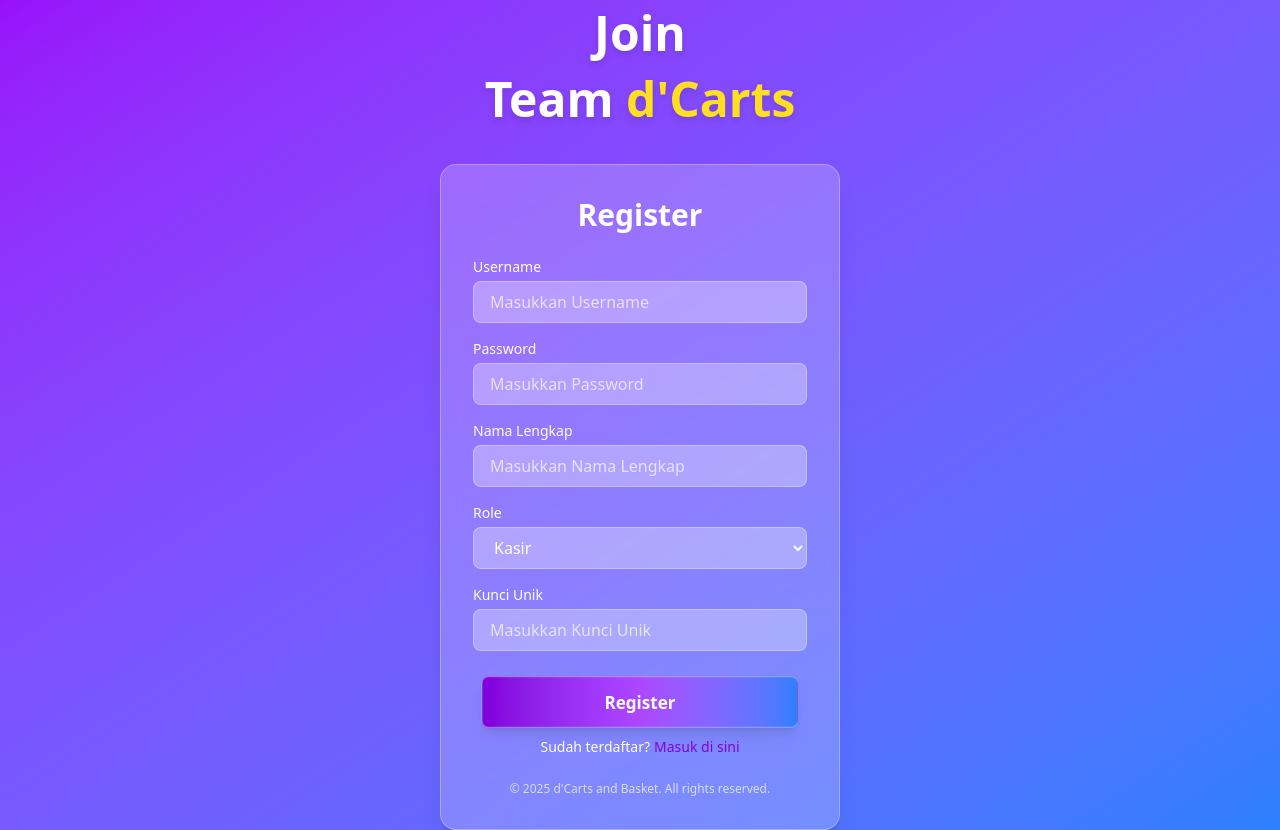
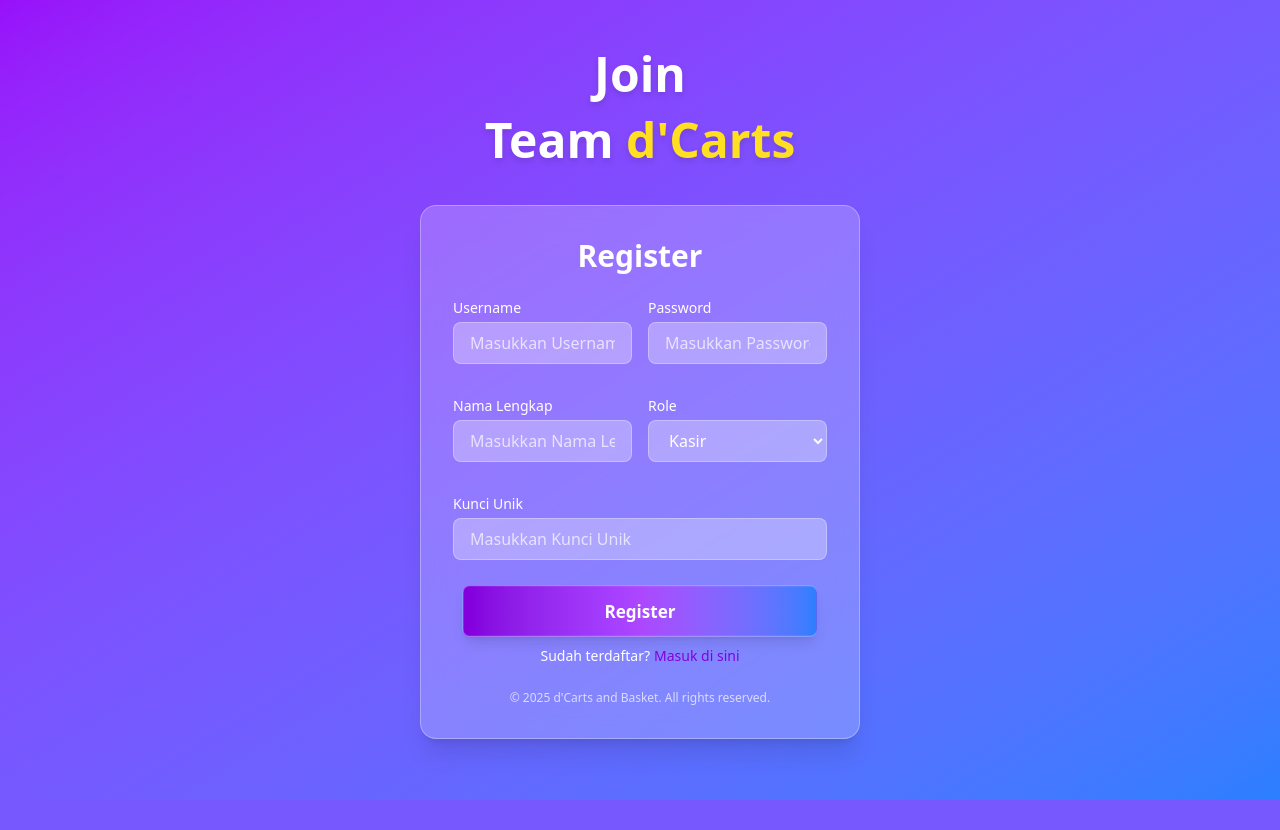
Before and after one commit to DuloeW/point-of-selles-sederhana, a PHP site: page /pages/register-view.php in a window 1280 px wide. After the commit the page ends 800 px from the top, so only its background shows below. Run offline with PHP 8.4, Linux system fonts and the light colour scheme; style sheets or scripts are compiled from the project's sources.

Commit message:
ui register and required field

```diff
--- a/pages/login-view.php
+++ b/pages/login-view.php
@@ -26,14 +26,14 @@
         <!-- Username -->
         <div class="mb-4">
           <label class="block text-sm text-white mb-1">Username</label>
-          <input type="text" name="username" placeholder="Masukkan Username"
+          <input type="text" name="username" placeholder="Masukkan Username" required
             class="w-full px-4 py-2 rounded-lg bg-white/30 text-white placeholder-white/70 border border-white/30 focus:outline-none focus:ring-2 focus:ring-blue-200" />
         </div>
 
         <!-- Password -->
         <div class="mb-6">
           <label class="block text-sm text-white mb-1">Password</label>
-          <input type="password" name="password" placeholder="Masukkan Password"
+          <input type="password" name="password" placeholder="Masukkan Password" required
             class="w-full px-4 py-2 rounded-lg bg-white/30 text-white placeholder-white/70 border border-white/30 focus:outline-none focus:ring-2 focus:ring-blue-200" />
 
           <!-- PHP Notifikasi -->
--- a/pages/register-view.php
+++ b/pages/register-view.php
@@ -1,15 +1,16 @@
 <!DOCTYPE html>
 <html lang="en">
+
 <head>
   <meta charset="UTF-8" />
-  <meta name="viewport" content="width=device-width, initial-scale=1.0"/>
+  <meta name="viewport" content="width=device-width, initial-scale=1.0" />
   <title>Register Page</title>
+  <link rel="icon" type="image/png" href="../assets/d-logo.png">
   <link rel="stylesheet" href="../assets/output.css">
 </head>
+
 <body class="min-h-screen flex items-center justify-center bg-gradient-to-br from-purple-600 to-blue-500">
-
-
-  <div class="w-full max-w-md px-6 relative z-10">
+  <div class="w-full max-w-md px-6 lg:px-1 pb-5 relative z-10">
     <!-- Welcome Text -->
     <div class="text-center mb-8">
       <h1 class="text-white text-5xl font-extrabold leading-snug drop-shadow-md">
@@ -23,31 +24,32 @@
       <h2 class="text-3xl font-bold text-white text-center mb-6">Register</h2>
 
       <form action="../handler/register_handler.php" method="POST">
+        <div class="grid grid-cols-1 lg:grid-cols-2 gap-4">
           <!-- Username -->
           <div class="mb-4">
             <label class="block text-sm text-white mb-1">Username</label>
-          <input type="text" name="username" placeholder="Masukkan Username"
+            <input type="text" name="username" placeholder="Masukkan Username" required
               class="w-full px-4 py-2 rounded-lg bg-white/30 text-white placeholder-white/70 border border-white/30 focus:outline-none focus:ring-2 focus:ring-blue-200" />
           </div>
 
           <!-- Password -->
           <div class="mb-4">
             <label class="block text-sm text-white mb-1">Password</label>
-          <input type="password" name="password" placeholder="Masukkan Password"
+            <input type="password" name="password" placeholder="Masukkan Password" required
               class="w-full px-4 py-2 rounded-lg bg-white/30 text-white placeholder-white/70 border border-white/30 focus:outline-none focus:ring-2 focus:ring-blue-200" />
           </div>
 
           <!-- Nama Lengkap -->
           <div class="mb-4">
             <label class="block text-sm text-white mb-1">Nama Lengkap</label>
-          <input type="text" name="nama_lengkap" placeholder="Masukkan Nama Lengkap"
+            <input type="text" name="nama_lengkap" placeholder="Masukkan Nama Lengkap" required
               class="w-full px-4 py-2 rounded-lg bg-white/30 text-white placeholder-white/70 border border-white/30 focus:outline-none focus:ring-2 focus:ring-blue-200" />
           </div>
 
           <!-- Role -->
           <div class="mb-4">
             <label class="block text-sm text-white mb-1">Role</label>
-          <select name="role"
+            <select name="role" required
               class="w-full px-4 py-2 rounded-lg bg-white/30 text-white border border-white/30 focus:outline-none focus:ring-2 focus:ring-blue-200">
               <option value="kasir" class="text-gray-800">Kasir</option>
               <option value="admin" class="text-gray-800">Admin</option>
@@ -55,10 +57,11 @@
           </div>
 
           <!-- Kunci Unik -->
-        <div class="mb-6">
+          <div class="mb-6 col-span-2">
             <label class="block text-sm text-white mb-1">Kunci Unik</label>
-          <input type="text" name="kunci_unik" placeholder="Masukkan Kunci Unik"
+            <input type="password" name="kunci_unik" placeholder="Masukkan Kunci Unik" required
               class="w-full px-4 py-2 rounded-lg bg-white/30 text-white placeholder-white/70 border border-white/30 focus:outline-none focus:ring-2 focus:ring-blue-200" />
+          </div>
         </div>
 
         <!-- Tombol Register -->
@@ -84,4 +87,5 @@
   </div>
 
 </body>
+
 </html>
```
Lines whose indentation alone changed are shown as unchanged.
